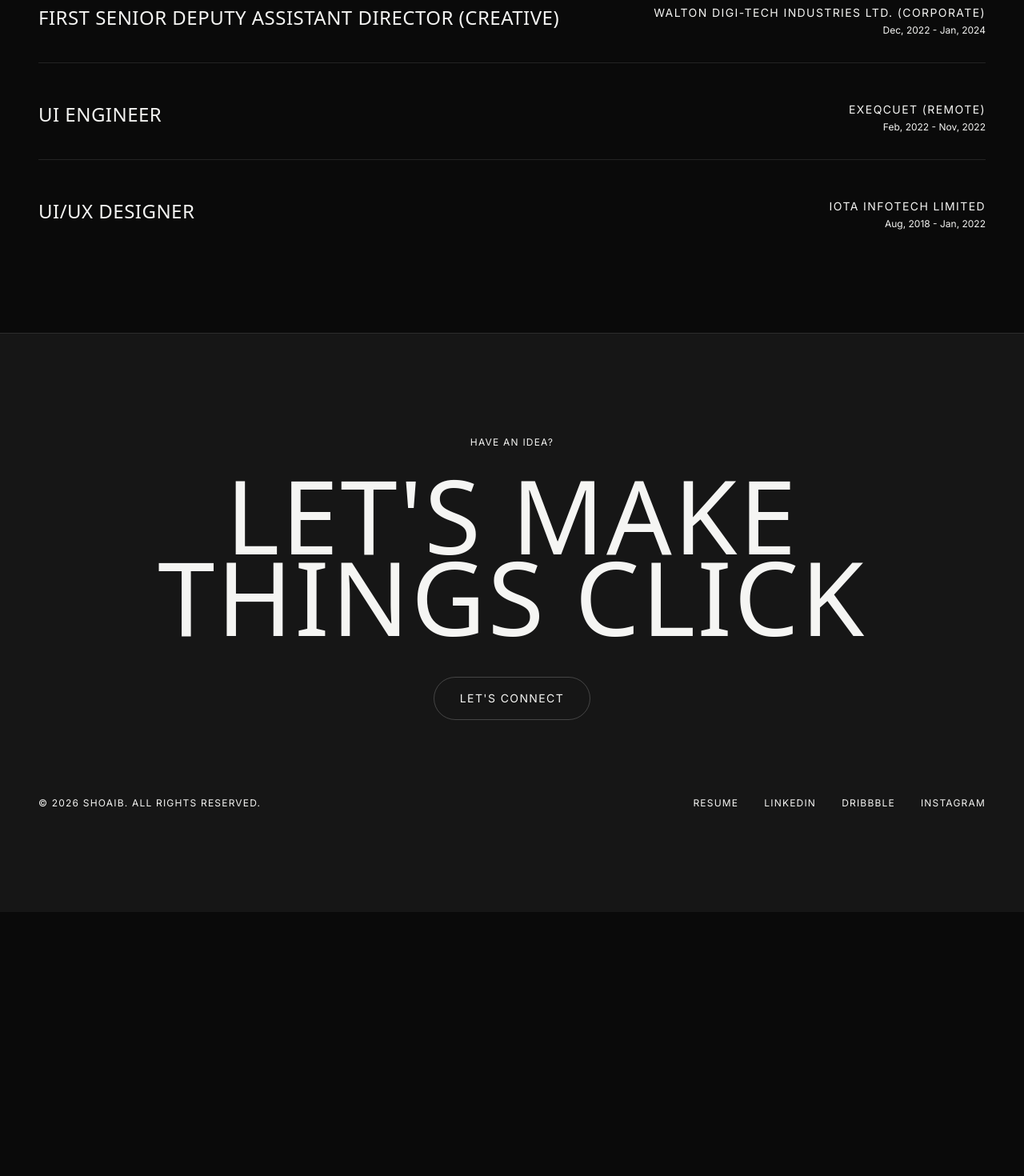
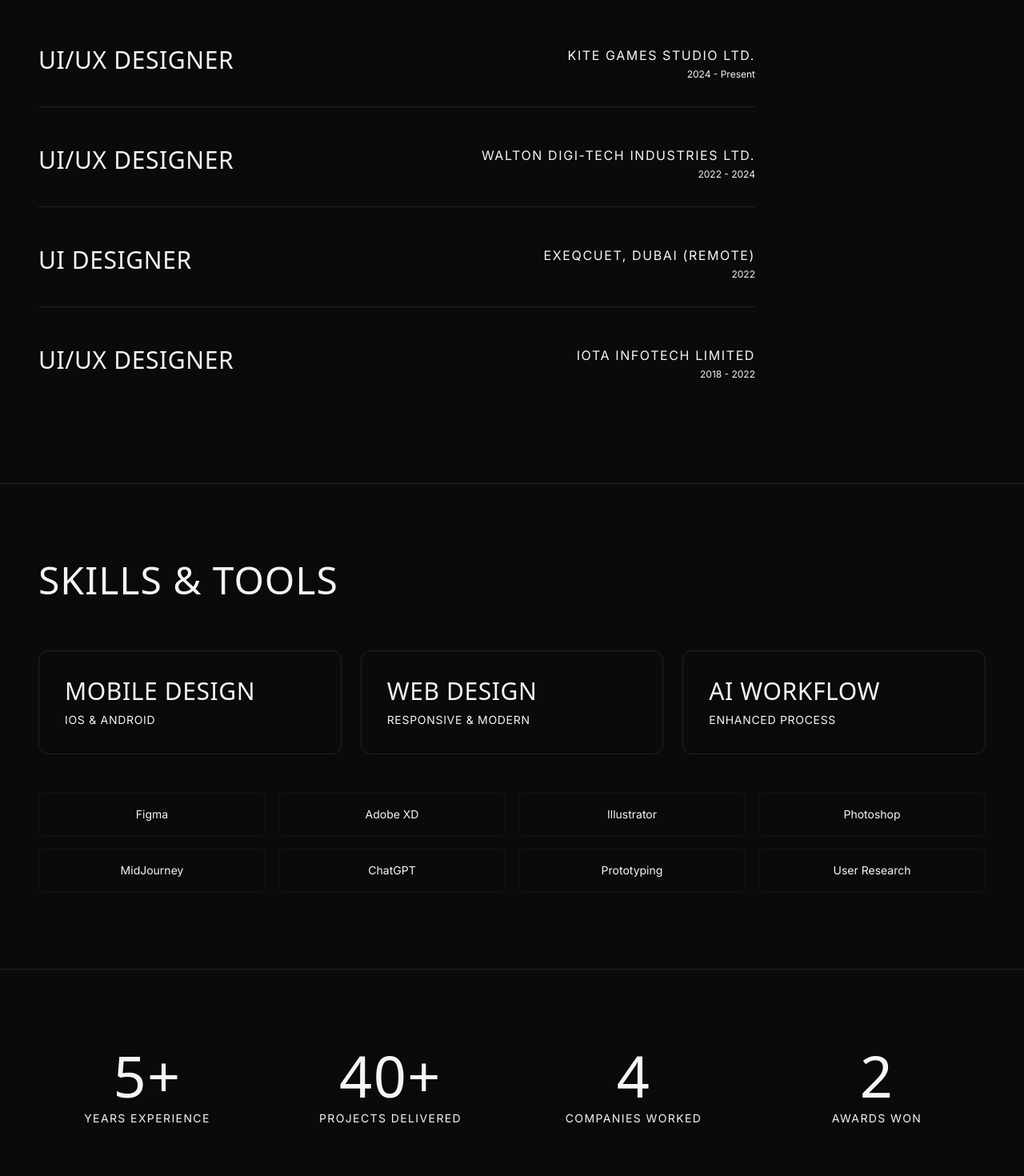
Before and after one commit to ShoaibOpu61/shoaib-portfolio, a Next.js app: page /about in a window 1280 px wide. Shown: the part 1100-2570 px from the top of the page at 80% size. Before the commit the page ends 2240 px from the top, so only its background shows below. Built offline with nearby package versions, Linux system fonts and the light colour scheme.

Commit message:
Updated About Page content

```diff
--- a/app/about/page.tsx
+++ b/app/about/page.tsx
@@ -10,6 +10,7 @@
         <main className="bg-background text-foreground selection:bg-white selection:text-black min-h-screen">
             <Navbar />
 
+            {/* Hero Section with ID Card */}
             <section className="pt-32 pb-24 px-6 md:px-12 min-h-screen flex flex-col md:flex-row gap-12 items-center">
                 {/* Left Content */}
                 <div className="w-full md:w-1/2">
@@ -17,9 +18,8 @@
                         initial={{ opacity: 0, y: 20 }}
                         animate={{ opacity: 1, y: 0 }}
                         transition={{ duration: 0.8 }}
-                        className="text-6xl md:text-8xl font-display uppercase leading-[0.85] mb-12 text-primary"
-                    >
-                        About <br /> Me
+                        className="text-6xl md:text-8xl font-display uppercase leading-[0.85] mb-12 text-primary">
+                        Shoaib Hossain - UI/UX Designer
                     </motion.h1>
 
                     <motion.div
@@ -29,13 +29,15 @@
                         className="space-y-8 max-w-xl"
                     >
                         <p className="font-sans text-lg md:text-xl leading-relaxed text-secondary text-pretty">
-                            I’m Shoaib, a multidisciplinary Product Designer based in Dhaka. I specialize in creating digital experiences that blend <span className="text-primary">functional precision</span> with <span className="text-primary">aesthetic elegance</span>.
+                            UI/UX Designer with over **5 years of experience** creating digital products for mobile and web platforms. I specialize in designing intuitive experiences for **iOS**, **Android**, and responsive web applications.
                         </p>
+
                         <p className="font-sans text-base leading-relaxed text-secondary/80 text-pretty">
-                            With over 5 years of experience in the industry, I have worked with startups and enterprise clients to define their digital presence. My process is deeply rooted in user research, rapid prototyping, and a slight obsession with micro-interactions.
+                            My process is grounded in user research and data-driven decisions. Recently, I've been integrating AI tools into my workflow to explore concepts faster while maintaining design quality. I thrive on bridging the design-development gap and shipping products that users genuinely love.
                         </p>
+
                         <p className="font-sans text-base leading-relaxed text-secondary/80 text-pretty">
-                            When I am not designing, I am likely exploring new motion graphic techniques or refining my photography skills.
+                            When I'm not designing, you'll find me exploring motion graphics, playing football, or diving into the latest design trends.
                         </p>
                     </motion.div>
                 </div>
@@ -46,22 +48,210 @@
                 </div>
             </section>
 
+            {/* Experience Timeline - Minimal & Clean */}
             <section className="py-24 px-6 md:px-12 border-t border-white/10">
-                <h2 className="text-4xl font-display uppercase mb-12">Experience</h2>
-                <div className="space-y-12">
+                <h2 className="text-4xl md:text-5xl font-display uppercase mb-16">Experience</h2>
+                <div className="space-y-12 max-w-4xl">
                     {[
-                        { role: "Senior UI/UX Designer", company: "Kite Games Studio Ltd.", year: "Feb, 2024 - Present" },
-                        { role: "First Senior Deputy Assistant Director (Creative)", company: "Walton Digi-Tech Industries Ltd. (Corporate)", year: "Dec, 2022 - Jan, 2024" },
-                        { role: "UI Engineer", company: "Exeqcuet (Remote)", year: "Feb, 2022 - Nov, 2022" },
-                        { role: "UI/UX Designer", company: "IOTA Infotech Limited", year: "Aug, 2018 - Jan, 2022" },
+                        {
+                            role: "UI/UX Designer",
+                            company: "Kite Games Studio Ltd.",
+                            year: "2024 - Present"
+                        },
+                        {
+                            role: "UI/UX Designer",
+                            company: "Walton Digi-Tech Industries Ltd.",
+                            year: "2022 - 2024"
+                        },
+                        {
+                            role: "UI Designer",
+                            company: "Exeqcuet, Dubai (Remote)",
+                            year: "2022"
+                        },
+                        {
+                            role: "UI/UX Designer",
+                            company: "IOTA Infotech Limited",
+                            year: "2018 - 2022"
+                        },
                     ].map((job, i) => (
-                        <div key={i} className="flex flex-col md:flex-row justify-between items-start border-b border-white/10 pb-8 last:border-0">
-                            <h3 className="text-2xl font-display uppercase text-primary mb-2 md:mb-0">{job.role}</h3>
-                            <div className="text-right">
-                                <p className="font-sans text-sm text-secondary uppercase tracking-widest mb-1">{job.company}</p>
+                        <motion.div
+                            key={i}
+                            initial={{ opacity: 0, x: -20 }}
+                            whileInView={{ opacity: 1, x: 0 }}
+                            transition={{ duration: 0.6, delay: i * 0.1 }}
+                            viewport={{ once: true }}
+                            className="flex flex-col md:flex-row justify-between items-start border-b border-white/10 pb-8 last:border-0 group hover:border-primary/30 transition-colors"
+                        >
+                            <h3 className="text-2xl md:text-3xl font-display uppercase text-primary mb-2 md:mb-0 group-hover:text-white transition-colors">
+                                {job.role}
+                            </h3>
+                            <div className="text-left md:text-right">
+                                <p className="font-sans text-sm md:text-base text-secondary uppercase tracking-widest mb-1">
+                                    {job.company}
+                                </p>
                                 <p className="font-sans text-xs text-secondary/50">{job.year}</p>
                             </div>
-                        </div>
+                        </motion.div>
+                    ))}
+                </div>
+            </section>
+
+            {/* Skills Grid - Visual & Interactive */}
+            <section className="py-24 px-6 md:px-12 border-t border-white/10">
+                <h2 className="text-4xl md:text-5xl font-display uppercase mb-16">Skills & Tools</h2>
+
+                {/* Primary Skills - Large Cards */}
+                <div className="grid grid-cols-1 md:grid-cols-3 gap-6 mb-12">
+                    {[
+                        { title: "Mobile Design", subtitle: "iOS & Android" },
+                        { title: "Web Design", subtitle: "Responsive & Modern" },
+                        { title: "AI Workflow", subtitle: "Enhanced Process" }
+                    ].map((skill, i) => (
+                        <motion.div
+                            key={i}
+                            initial={{ opacity: 0, y: 30 }}
+                            whileInView={{ opacity: 1, y: 0 }}
+                            transition={{ duration: 0.5, delay: i * 0.1 }}
+                            viewport={{ once: true }}
+                            className="border border-white/10 rounded-xl p-8 hover:border-primary/50 hover:bg-white/5 transition-all group cursor-pointer"
+                        >
+                            <h3 className="text-3xl font-display uppercase text-primary mb-2 group-hover:text-white transition-colors">
+                                {skill.title}
+                            </h3>
+                            <p className="font-sans text-sm text-secondary/60 uppercase tracking-wider">
+                                {skill.subtitle}
+                            </p>
+                        </motion.div>
+                    ))}
+                </div>
+
+                {/* Tools - Compact Grid */}
+                <div className="grid grid-cols-2 md:grid-cols-4 gap-4">
+                    {[
+                        "Figma",
+                        "Adobe XD",
+                        "Illustrator",
+                        "Photoshop",
+                        "MidJourney",
+                        "ChatGPT",
+                        "Prototyping",
+                        "User Research"
+                    ].map((tool, i) => (
+                        <motion.div
+                            key={i}
+                            initial={{ opacity: 0, scale: 0.9 }}
+                            whileInView={{ opacity: 1, scale: 1 }}
+                            transition={{ duration: 0.3, delay: i * 0.05 }}
+                            viewport={{ once: true }}
+                            whileHover={{ scale: 1.05 }}
+                            className="border border-white/5 rounded-lg p-4 text-center hover:border-primary/30 hover:bg-white/5 transition-all cursor-pointer"
+                        >
+                            <p className="font-sans text-sm text-secondary/80">{tool}</p>
+                        </motion.div>
+                    ))}
+                </div>
+            </section>
+
+            {/* Stats Section - Visual Impact */}
+            <section className="py-24 px-6 md:px-12 border-t border-white/10">
+                <div className="grid grid-cols-2 md:grid-cols-4 gap-8">
+                    {[
+                        { number: "5+", label: "Years Experience" },
+                        { number: "40+", label: "Projects Delivered" },
+                        { number: "4", label: "Companies Worked" },
+                        { number: "2", label: "Awards Won" }
+                    ].map((stat, i) => (
+                        <motion.div
+                            key={i}
+                            initial={{ opacity: 0, y: 20 }}
+                            whileInView={{ opacity: 1, y: 0 }}
+                            transition={{ duration: 0.5, delay: i * 0.1 }}
+                            viewport={{ once: true }}
+                            className="text-center"
+                        >
+                            <h3 className="text-5xl md:text-7xl font-display text-primary mb-2">
+                                {stat.number}
+                            </h3>
+                            <p className="font-sans text-xs md:text-sm text-secondary/60 uppercase tracking-widest">
+                                {stat.label}
+                            </p>
+                        </motion.div>
+                    ))}
+                </div>
+            </section>
+
+            {/* Selected Work Highlights */}
+            <section className="py-24 px-6 md:px-12 border-t border-white/10">
+                <h2 className="text-4xl md:text-5xl font-display uppercase mb-16">Featured Work</h2>
+                <div className="grid grid-cols-1 md:grid-cols-2 gap-8">
+                    {[
+                        {
+                            name: "Retouch App",
+                            type: "Mobile • iOS/Android",
+                            company: "Kite Games Studio"
+                        },
+                        {
+                            name: "Beauty Editor",
+                            type: "Mobile • iOS/Android",
+                            company: "Kite Games Studio"
+                        },
+                        {
+                            name: "Walton E-Commerce",
+                            type: "Web • Responsive",
+                            company: "Walton Digi-Tech"
+                        },
+                        {
+                            name: "Walton Tick",
+                            type: "Mobile • Cross-Platform",
+                            company: "Walton Digi-Tech"
+                        }
+                    ].map((project, i) => (
+                        <motion.div
+                            key={i}
+                            initial={{ opacity: 0, y: 20 }}
+                            whileInView={{ opacity: 1, y: 0 }}
+                            transition={{ duration: 0.5, delay: i * 0.1 }}
+                            viewport={{ once: true }}
+                            className="border-l-4 border-primary/30 pl-6 py-4 hover:border-primary transition-all group cursor-pointer"
+                        >
+                            <h3 className="text-2xl font-display uppercase text-primary mb-1 group-hover:text-white transition-colors">
+                                {project.name}
+                            </h3>
+                            <p className="font-sans text-xs text-secondary/50 uppercase tracking-widest mb-2">
+                                {project.type}
+                            </p>
+                            <p className="font-sans text-sm text-secondary/70">
+                                {project.company}
+                            </p>
+                        </motion.div>
+                    ))}
+                </div>
+            </section>
+
+            {/* Achievements - Visual Badges */}
+            <section className="py-24 px-6 md:px-12 border-t border-white/10">
+                <h2 className="text-4xl md:text-5xl font-display uppercase mb-16">Recognition</h2>
+                <div className="flex flex-wrap gap-6">
+                    {[
+                        { title: "MVP on the Field", year: "2024", org: "Kite Games" },
+                        { title: "Employee of the Year", year: "2020", org: "IOTA Infotech" }
+                    ].map((achievement, i) => (
+                        <motion.div
+                            key={i}
+                            initial={{ opacity: 0, scale: 0.9 }}
+                            whileInView={{ opacity: 1, scale: 1 }}
+                            transition={{ duration: 0.4, delay: i * 0.1 }}
+                            viewport={{ once: true }}
+                            whileHover={{ scale: 1.05 }}
+                            className="border-2 border-primary/30 rounded-xl px-8 py-6 hover:border-primary hover:bg-white/5 transition-all cursor-pointer"
+                        >
+                            <p className="font-display text-xl uppercase text-primary mb-1">
+                                {achievement.title}
+                            </p>
+                            <p className="font-sans text-xs text-secondary/50 uppercase tracking-widest">
+                                {achievement.org} • {achievement.year}
+                            </p>
+                        </motion.div>
                     ))}
                 </div>
             </section>
```
